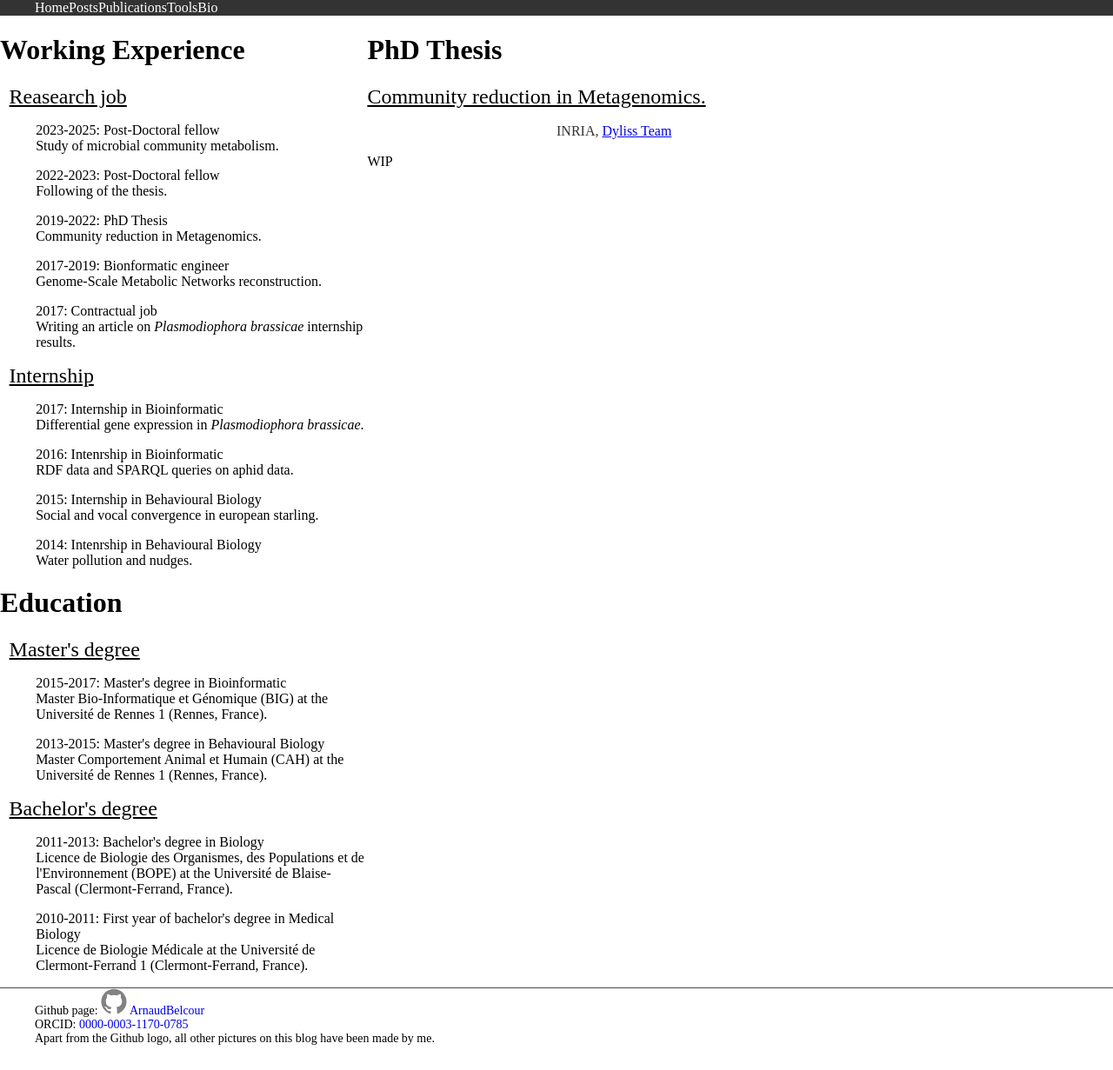
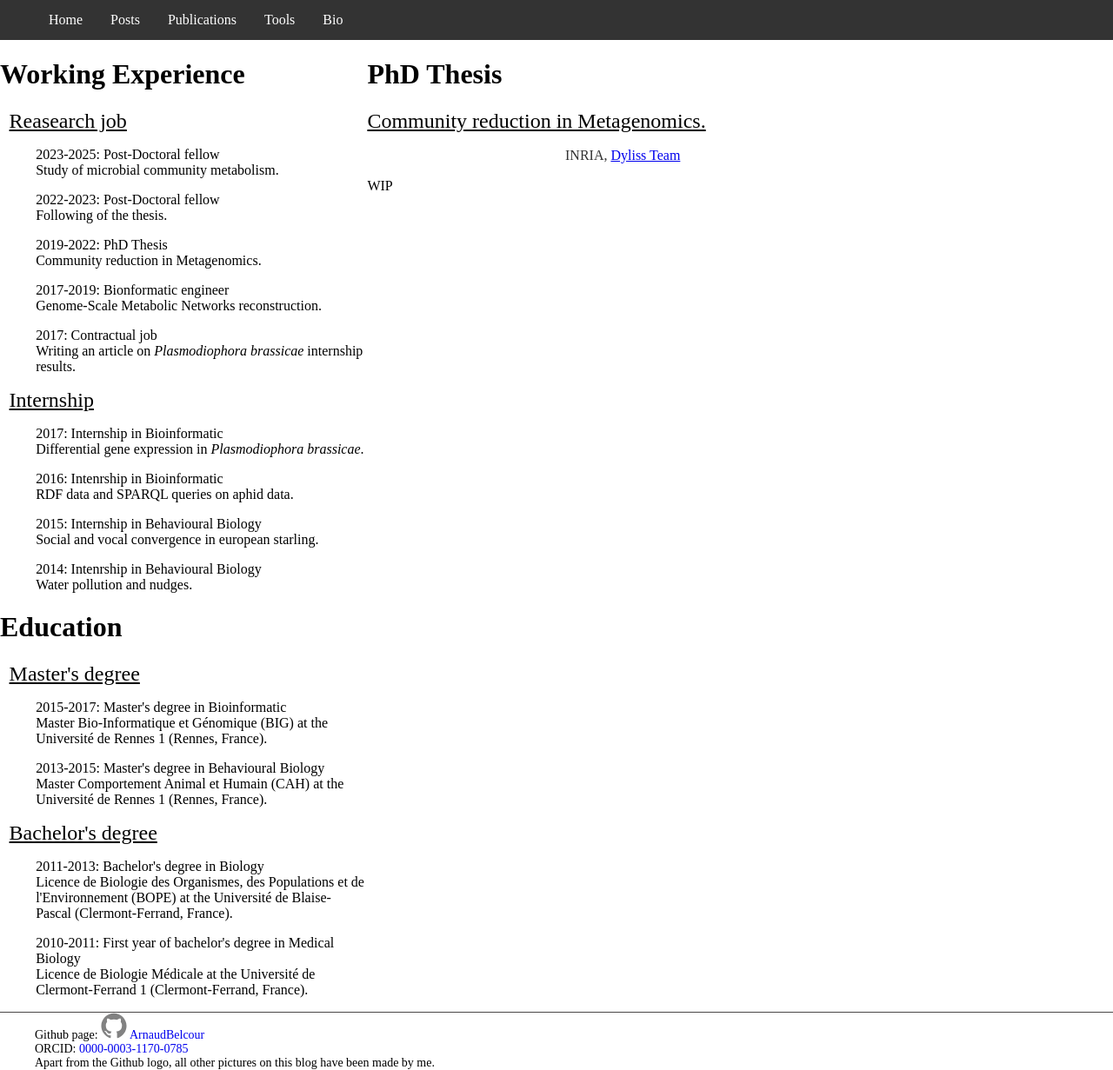
Before and after one commit to ArnaudBelcour/blog, a Jekyll site: the page built from pages/cv/2019_phd.html, in a window 1280 px wide. Shown: the whole page at 87% size. Built offline with Jekyll 4.4.1, drawn with Linux system fonts in a browser that asks for light colours; before the commit the page ends 1203 px from its top, so only the background shows below that.

Commit message:
Fix issue in navigation bar.

```diff
--- a/assets/css/style.css
+++ b/assets/css/style.css
@@ -20,7 +20,7 @@ div h3 {
 
 html,body {
   margin:0;
-  padding-top:0;
+  padding:0;
 }
 
 div.Home p {
@@ -68,7 +68,7 @@ div.leftnavbar a:active  {
 
 div.mainbio {
   margin-left: 160px;
-  padding-top: 0px 10px;
+  padding: 0px 10px;
 }
 
 div.cv_content p {
@@ -110,7 +110,7 @@ img.homefront_pic {
   display: block;
   color: white;
   text-align: center;
-  padding-top: 14px 16px;
+  padding: 14px 16px;
   text-decoration: none;
 }
 
--- a/index.html
+++ b/index.html
@@ -11,11 +11,9 @@ My work is at the interface between biology and computer science to better under
 It is achieved by combining several domains: bioinformatics methods to make predictions from DNA sequences, metabolic predictions with system biology.</p>
 
 <h1> Projects</h1>
-<p>
     <ul>
         <li><a href="https://hylife-cetp.com/">HyLife-CETP project</a>: Assess microbial risks on hydrogen storage in Europe</li>
     </ul>
-</p>
 
 <h1> Popularisation of my work subject</h1>
 
```
